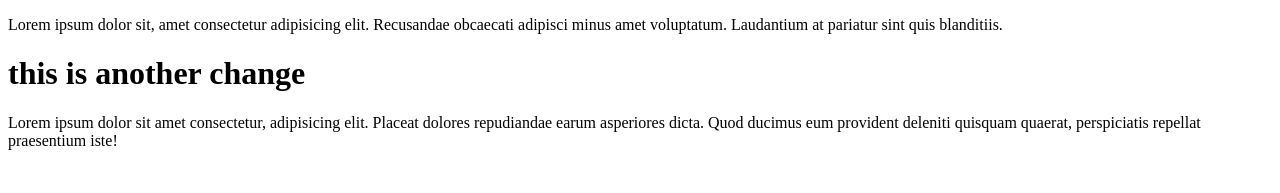
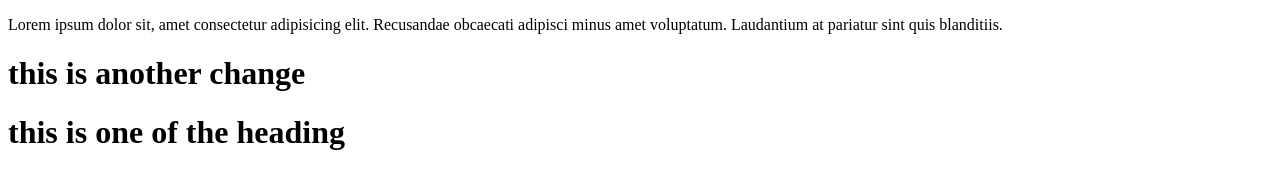
Before and after one commit to nahidhashik/git-repo, a plain HTML site: page index.html in a window 1280 px wide. Drawn offline with Linux system fonts and the light colour scheme.

Commit message:
div change

```diff
--- a/index.html
+++ b/index.html
@@ -9,6 +9,11 @@
 <body>
     <p>Lorem ipsum dolor sit, amet consectetur adipisicing elit. Recusandae obcaecati adipisci minus amet voluptatum. Laudantium at pariatur sint quis blanditiis.</p>
     <h1>this is another change</h1>
-    <p>Lorem ipsum dolor sit amet consectetur, adipisicing elit. Placeat dolores repudiandae earum asperiores dicta. Quod ducimus eum provident deleniti quisquam quaerat, perspiciatis repellat praesentium iste!</p>
+    <div>
+
+        <h1>this is one of the heading</h1>
+        <img src="" alt="">
+
+    </div>
 </body>
 </html>
```
